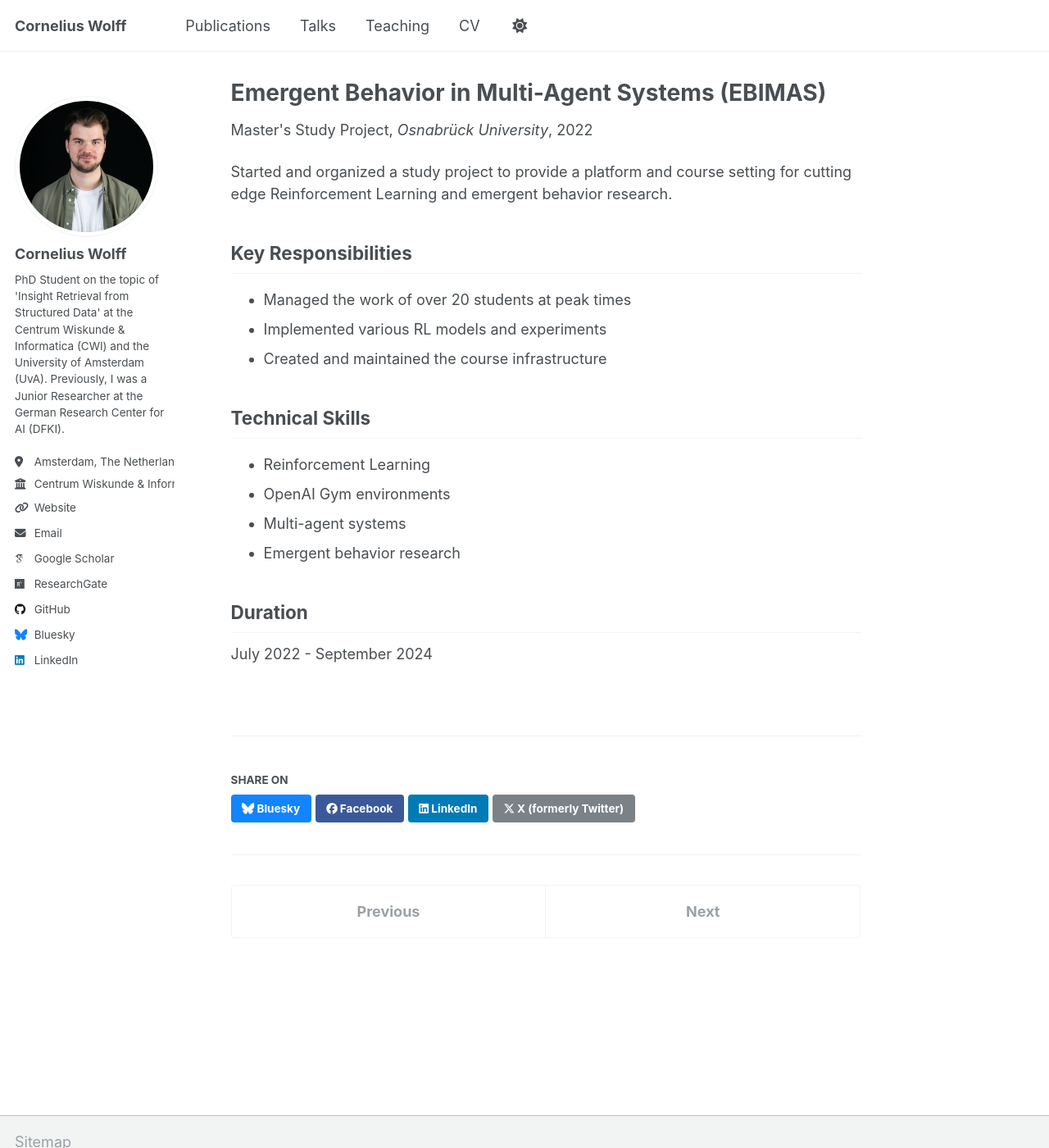
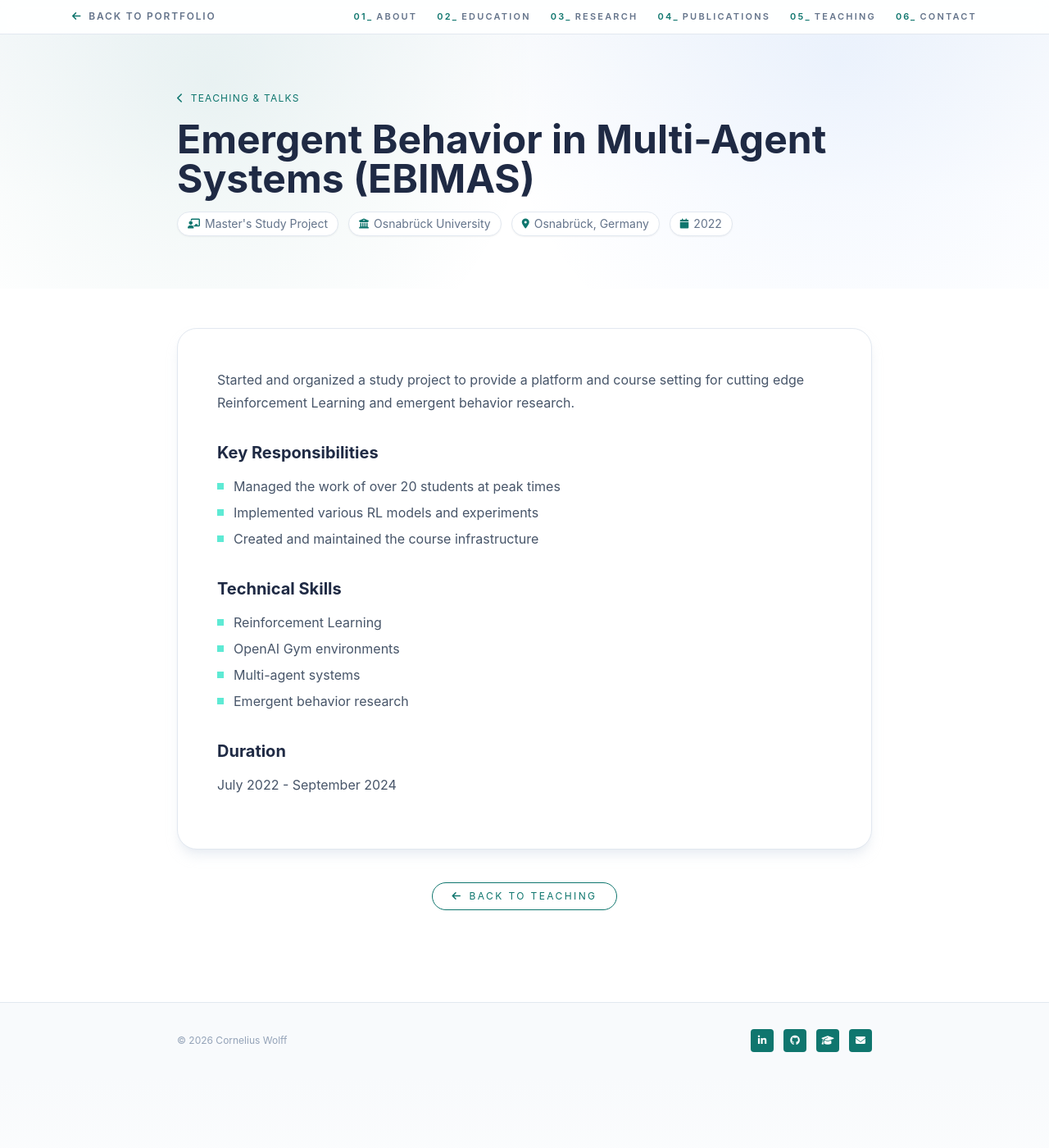
Before and after one commit to cowolff/cowolff.github.io, a Jekyll site: the page built from _teaching/2022-winter-ebimas-course.md, in a window 1280 px wide and 1400 px high. Shown: the whole window at 82% size. Built offline with Jekyll 4.4.1, drawn with Linux system fonts in a browser that asks for light colours; nearby versions of some CDN libraries; some web fonts are replaced; a script that is not in the unit is left out; comment, search, counter and statistics services are not loaded; some of the changed text lies outside the part shown.

Commit message:
feat: Added teaching details and seo optimizations

```diff
--- a/_config.yml
+++ b/_config.yml
@@ -137,14 +137,19 @@ facebook:
   username               :
   app_id                 :
   publisher              :
-og_image                 :  # Social media default site image
-og_description           :  # Social media default site image description
+og_image                 : "DSCF8580.jpg"  # Social media default site image
+og_description           : "PhD Researcher at CWI & University of Amsterdam, working on Insight Retrieval from Structured Data."
 # For specifying social profiles
 # - https://developers.google.com/structured-data/customize/social-profiles
 social:
-  type                   : # Person or Organization (defaults to Person)
-  name                   : # If the user or organization name differs from the site's name
-  links: # An array of links to social media profiles
+  type                   : Person
+  name                   : Cornelius Wolff
+  links:
+    - "https://www.linkedin.com/in/co-wolff"
+    - "https://github.com/cowolff"
+    - "https://scholar.google.com/citations?user=Y8xr0JgAAAAJ"
+    - "https://bsky.app/profile/cowolff.bsky.social"
+    - "https://www.researchgate.net/profile/Cornelius-Wolff"
 
 
 # Analytics
@@ -254,10 +259,10 @@ defaults:
       path: ""
       type: teaching
     values:
-      layout: single
-      author_profile: true
-      share: true
-      comments: true
+      layout: teaching-detail
+      author_profile: false
+      share: false
+      comments: false
   # _publications
   - scope:
       path: ""
--- /dev/null
+++ b/_layouts/teaching-detail.html
@@ -0,0 +1,231 @@
+---
+layout: null
+---
+<!DOCTYPE html>
+<html lang="en">
+<head>
+<meta charset="UTF-8">
+<meta name="viewport" content="width=device-width, initial-scale=1.0">
+{% assign seo_description = page.excerpt | default: page.description | strip_html | strip_newlines | escape %}
+{% if seo_description == "" %}{% assign seo_description = page.type | append: " at " | append: page.venue | append: ", " | append: page.date | date: "%Y" %}{% endif %}
+<title>{{ page.title }} — Cornelius Wolff</title>
+<meta name="description" content="{{ seo_description }}">
+
+<!-- Canonical -->
+<link rel="canonical" href="{{ site.url }}{{ page.url }}">
+
+<!-- Open Graph -->
+<meta property="og:type" content="article">
+<meta property="og:url" content="{{ site.url }}{{ page.url }}">
+<meta property="og:title" content="{{ page.title | escape }} — Cornelius Wolff">
+<meta property="og:description" content="{{ seo_description }}">
+<meta property="og:image" content="{{ site.url }}/images/DSCF8580.jpg">
+<meta property="og:site_name" content="Cornelius Wolff">
+<meta property="og:locale" content="en_US">
+{% if page.date %}<meta property="article:published_time" content="{{ page.date | date_to_xmlschema }}">{% endif %}
+<meta property="article:author" content="https://www.linkedin.com/in/co-wolff">
+
+<!-- Twitter Card -->
+<meta name="twitter:card" content="summary_large_image">
+<meta name="twitter:title" content="{{ page.title | escape }} — Cornelius Wolff">
+<meta name="twitter:description" content="{{ seo_description }}">
+<meta name="twitter:image" content="{{ site.url }}/images/DSCF8580.jpg">
+
+<!-- JSON-LD Course Schema -->
+<script type="application/ld+json">
+{
+  "@context": "https://schema.org",
+  "@type": "Course",
+  "name": {{ page.title | jsonify }},
+  "description": {{ seo_description | jsonify }},
+  "url": "{{ site.url }}{{ page.url }}",
+  {% if page.date %}"dateCreated": "{{ page.date | date_to_xmlschema }}",{% endif %}
+  "provider": {
+    "@type": "Organization",
+    "name": {{ page.venue | default: "Osnabrück University" | jsonify }}
+  },
+  "instructor": {
+    "@type": "Person",
+    "name": "Cornelius Wolff",
+    "url": "{{ site.url }}",
+    "email": "cornelius.wolff@cwi.nl"
+  }
+}
+</script>
+
+<!-- Robots -->
+<meta name="robots" content="index, follow">
+<link href="https://cdnjs.cloudflare.com/ajax/libs/font-awesome/6.4.0/css/all.min.css" rel="stylesheet">
+<script src="https://cdn.tailwindcss.com"></script>
+<script>
+tailwind.config = {
+  theme: {
+    extend: {
+      colors: {
+        navy: '#1f2a44',
+        sage: '#0f766e',
+        'sage-light': '#5eead4',
+        'sage-dark': '#115e59',
+      },
+      fontFamily: {
+        sans: ['Inter', 'ui-sans-serif', 'system-ui', 'sans-serif'],
+      }
+    }
+  }
+}
+</script>
+<style>
+  html { scroll-behavior: smooth; }
+  body {
+    font-family: 'Inter', 'Segoe UI', sans-serif;
+    background: linear-gradient(180deg, #f8fafc 0%, #ffffff 240px);
+  }
+  .section-icon {
+    background: #ffffff;
+    border: 1px solid #dbe4ee;
+    box-shadow: 0 8px 24px rgba(15, 23, 42, 0.08);
+  }
+  .prose h2 {
+    font-size: 1.25rem;
+    font-weight: 700;
+    color: #1f2a44;
+    margin-top: 2rem;
+    margin-bottom: 0.75rem;
+  }
+  .prose h3 {
+    font-size: 1.05rem;
+    font-weight: 600;
+    color: #1f2a44;
+    margin-top: 1.5rem;
+    margin-bottom: 0.5rem;
+  }
+  .prose p {
+    color: #475569;
+    line-height: 1.75;
+    margin-bottom: 1rem;
+  }
+  .prose ul {
+    list-style: none;
+    padding: 0;
+    margin-bottom: 1rem;
+  }
+  .prose ul li {
+    position: relative;
+    padding-left: 1.25rem;
+    color: #475569;
+    line-height: 1.75;
+    margin-bottom: 0.25rem;
+  }
+  .prose ul li::before {
+    content: '';
+    position: absolute;
+    left: 0;
+    top: 0.65em;
+    width: 0.5rem;
+    height: 0.5rem;
+    background: #5eead4;
+    border-radius: 0;
+  }
+  .prose a {
+    color: #0f766e;
+    text-decoration: underline;
+  }
+  .prose a:hover {
+    color: #115e59;
+  }
+  .prose strong {
+    color: #1f2a44;
+    font-weight: 600;
+  }
+</style>
+</head>
+<body class="text-slate-700">
+
+<!-- Top Nav -->
+<header class="sticky top-0 z-40 bg-white/85 backdrop-blur border-b border-slate-200">
+  <div class="max-w-6xl mx-auto px-6 py-3 flex justify-between items-center">
+    <a href="/" class="flex items-center gap-2 text-xs font-semibold tracking-[0.15em] text-slate-500 hover:text-navy transition-colors">
+      <i class="fas fa-arrow-left text-sage"></i> BACK TO PORTFOLIO
+    </a>
+    <div class="hidden md:flex gap-6 text-[11px] text-slate-500 font-semibold tracking-[0.2em]">
+      <a href="/#about" class="hover:text-navy transition-colors"><span class="text-sage mr-1">01_</span>ABOUT</a>
+      <a href="/#education" class="hover:text-navy transition-colors"><span class="text-sage mr-1">02_</span>EDUCATION</a>
+      <a href="/#research" class="hover:text-navy transition-colors"><span class="text-sage mr-1">03_</span>RESEARCH</a>
+      <a href="/#publications" class="hover:text-navy transition-colors"><span class="text-sage mr-1">04_</span>PUBLICATIONS</a>
+      <a href="/#teaching" class="hover:text-navy transition-colors"><span class="text-sage mr-1">05_</span>TEACHING</a>
+      <a href="/#contact" class="hover:text-navy transition-colors"><span class="text-sage mr-1">06_</span>CONTACT</a>
+    </div>
+  </div>
+</header>
+
+<!-- Hero -->
+<section class="py-16" style="background-image: radial-gradient(circle at 20% 20%, rgba(15,118,110,0.08) 0%, transparent 38%), radial-gradient(circle at 80% 10%, rgba(59,130,246,0.08) 0%, transparent 40%);">
+  <div class="max-w-4xl mx-auto px-6">
+    <div class="mb-4">
+      <a href="/#teaching" class="inline-flex items-center gap-2 text-xs text-sage tracking-widest hover:text-sage-dark transition-colors">
+        <i class="fas fa-chevron-left"></i> TEACHING &amp; TALKS
+      </a>
+    </div>
+    <h1 class="text-4xl md:text-5xl font-bold text-navy mb-4 leading-tight">{{ page.title }}</h1>
+    <div class="flex flex-wrap gap-3 text-sm text-slate-500">
+      {% if page.type %}
+      <span class="inline-flex items-center gap-1.5 bg-white border border-slate-200 rounded-full px-3 py-1 shadow-sm">
+        <i class="fas fa-chalkboard-teacher text-sage text-xs"></i> {{ page.type }}
+      </span>
+      {% endif %}
+      {% if page.venue %}
+      <span class="inline-flex items-center gap-1.5 bg-white border border-slate-200 rounded-full px-3 py-1 shadow-sm">
+        <i class="fas fa-university text-sage text-xs"></i> {{ page.venue }}
+      </span>
+      {% endif %}
+      {% if page.location %}
+      <span class="inline-flex items-center gap-1.5 bg-white border border-slate-200 rounded-full px-3 py-1 shadow-sm">
+        <i class="fas fa-map-marker-alt text-sage text-xs"></i> {{ page.location }}
+      </span>
+      {% endif %}
+      {% if page.date %}
+      <span class="inline-flex items-center gap-1.5 bg-white border border-slate-200 rounded-full px-3 py-1 shadow-sm">
+        <i class="fas fa-calendar text-sage text-xs"></i> {{ page.date | date: "%Y" }}
+      </span>
+      {% endif %}
+    </div>
+  </div>
+</section>
+
+<!-- Content -->
+<section class="py-12">
+  <div class="max-w-4xl mx-auto px-6">
+    <div class="bg-white border border-slate-200 rounded-3xl p-8 md:p-12 shadow-lg shadow-slate-200/70">
+      <div class="prose max-w-none">
+        {{ content }}
+      </div>
+    </div>
+
+    <!-- Back link -->
+    <div class="mt-10 flex justify-center">
+      <a href="/#teaching" class="inline-flex items-center gap-2 rounded-full border border-sage px-6 py-2 text-xs tracking-[0.2em] text-sage hover:bg-sage hover:text-white transition-colors">
+        <i class="fas fa-arrow-left"></i> BACK TO TEACHING
+      </a>
+    </div>
+  </div>
+</section>
+
+<!-- Footer -->
+<footer class="bg-slate-50 border-t border-slate-200 mt-16 py-8">
+  <div class="max-w-4xl mx-auto px-6 flex flex-col md:flex-row items-center justify-between gap-4 text-xs text-slate-400">
+    <span>&copy; {{ 'now' | date: "%Y" }} Cornelius Wolff</span>
+    <div class="flex gap-3">
+      <a href="https://www.linkedin.com/in/co-wolff" target="_blank" rel="noopener" class="w-7 h-7 bg-sage text-white flex items-center justify-center rounded text-xs hover:bg-sage-dark" title="LinkedIn"><i class="fab fa-linkedin-in"></i></a>
+      <a href="https://github.com/cowolff" target="_blank" rel="noopener" class="w-7 h-7 bg-sage text-white flex items-center justify-center rounded text-xs hover:bg-sage-dark" title="GitHub"><i class="fab fa-github"></i></a>
+      <a href="https://scholar.google.com/citations?user=Y8xr0JgAAAAJ" target="_blank" rel="noopener" class="w-7 h-7 bg-sage text-white flex items-center justify-center rounded text-xs hover:bg-sage-dark" title="Google Scholar"><i class="fas fa-graduation-cap"></i></a>
+      <a href="mailto:cornelius.wolff@cwi.nl" class="w-7 h-7 bg-sage text-white flex items-center justify-center rounded text-xs hover:bg-sage-dark" title="Email"><i class="fas fa-envelope"></i></a>
+    </div>
+  </div>
+</footer>
+
+<!-- Simple Analytics -->
+<script async defer src="https://scripts.simpleanalyticscdn.com/latest.js"></script>
+<noscript><img src="https://queue.simpleanalyticscdn.com/noscript.gif" alt="" referrerpolicy="no-referrer-when-downgrade" /></noscript>
+
+</body>
+</html>
```
Also changed, not shown: index.html (+52 -0 lines).
